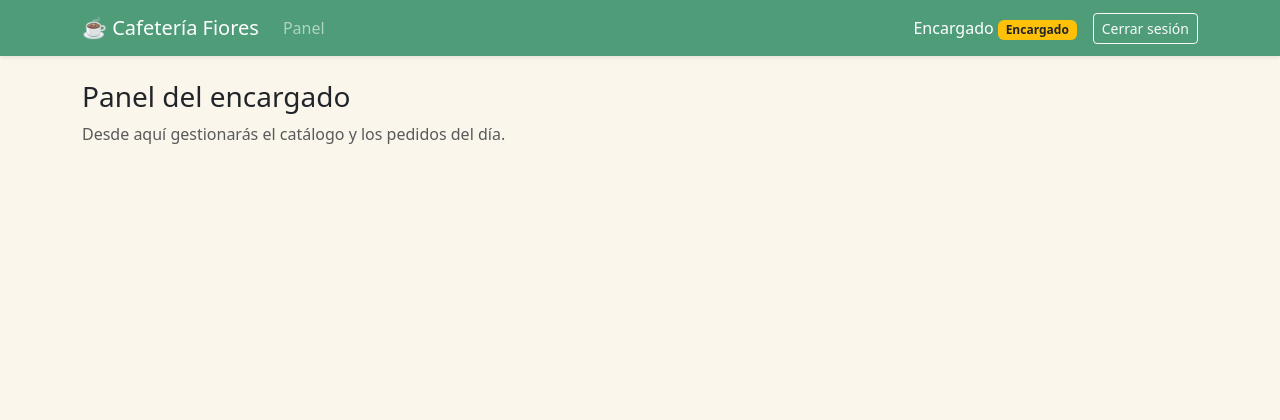
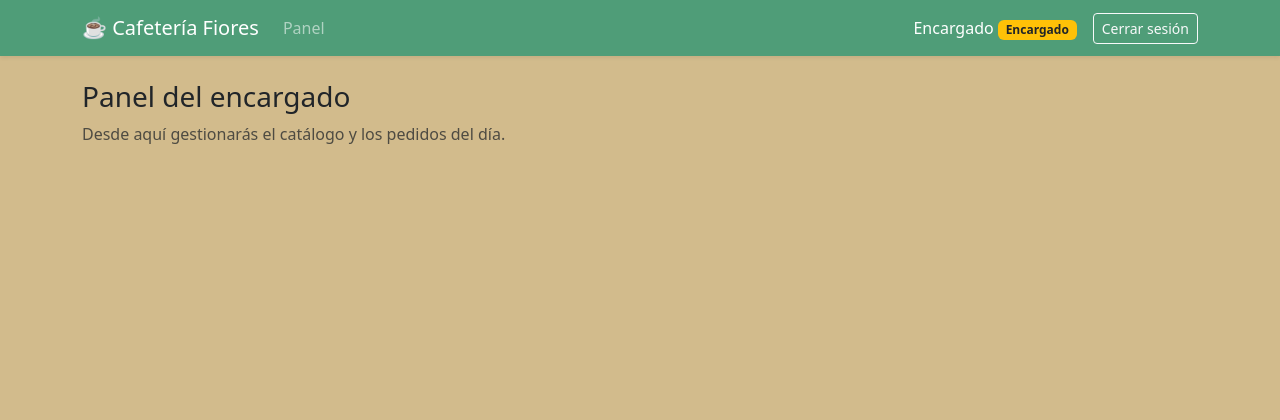
Before and after one commit to nespinoza967/Prueba3_cafeteria, a Django app: page /encargado/ in a window 1280 px wide. Shown: the top 420 px of the page. Run offline with Django 5.2, Linux system fonts and the light colour scheme; a user stored in the database is signed in.

Commit message:
Fase5?: RF-04 creacion de htmls y forms.py

```diff
--- a/cafes/templates/base.html
+++ b/cafes/templates/base.html
@@ -9,7 +9,7 @@
     :root {
       --verde: #4f9d78;
       --verde-oscuro: #3d8262;
-      --fondo: #fbf6ec;
+      --fondo: #d2bb8c;
     }
     body { background-color: var(--fondo); }
     .navbar-fiores { background-color: var(--verde); }
```
Also changed, not shown: cafes/forms.py (added).
